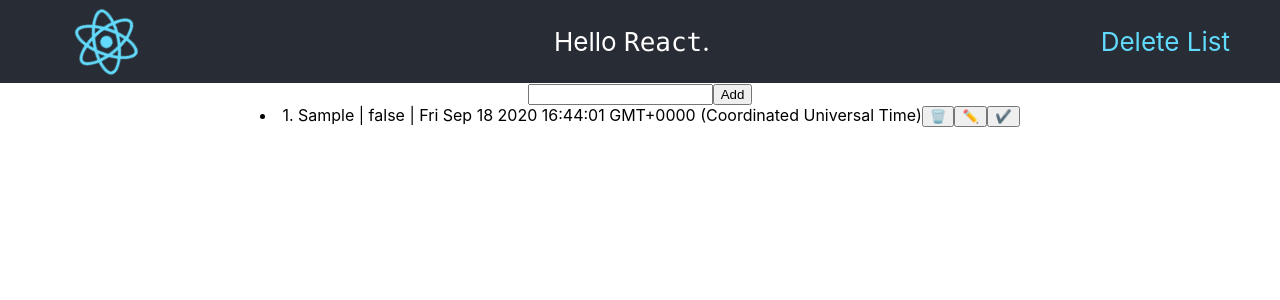
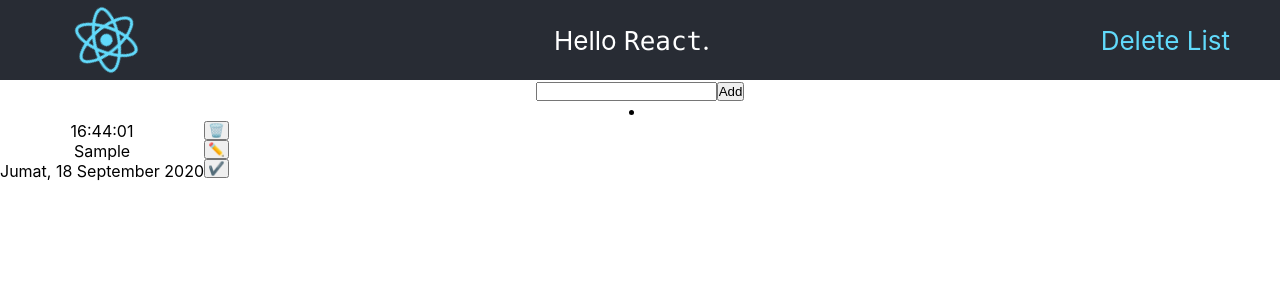
Before and after one commit to alvin-ictn/todo-react, a React (Create React App) app: page / in a window 1280 px wide. Both pictures are taken after typing "Sample" into the empty fields and a click on the button "Add". Shown: the top 300 px of the page. Built offline with nearby package versions, Linux system fonts and the light colour scheme.

Commit message:
change todoitem style

```diff
--- a/src/App.css
+++ b/src/App.css
@@ -1,3 +1,8 @@
+*, :after, :before {
+  margin: 0;
+  padding: 0;
+  box-sizing: content-box;
+}
 .App {
   text-align: center;
 }
--- /dev/null
+++ b/src/Component/Todo/Item.module.css
@@ -0,0 +1,17 @@
+.todo--item {
+  display: flex;
+  width:500px;
+}
+
+.todo--item--button {
+  display: flex;
+  flex-direction: column;
+}
+
+.todo--item > * > * {
+  width: 100%;
+
+}
+.todo--item--button {
+
+}
--- a/src/Component/Todo/TodoItem.js
+++ b/src/Component/Todo/TodoItem.js
@@ -1,25 +1,34 @@
 import React, { Component } from 'react'
 import Btn from "./Button"
+import styles from './Item.module.css'
 export default class TodoItem extends Component {
   //index={index+1} data={element} click={this.props.complete(index)} delete={this.props.delete} edit={this.props.edit}
 
   render() {
     const {index,completeTodo,editTodo} = this.props
     const {text,complete,date,edit} = this.props.data
+    console.log(new Date(date).toLocaleString("id-ID",{ weekday: 'long', year: 'numeric', month: 'long', day: 'numeric' }))
+    console.log( new Intl.DateTimeFormat('en', { year: 'numeric' }).format(new Date(date)))
     // console.log(this.)
     return (
-      <>
-         <span>{index+1}. {text} | {complete.toString()} | {new Date(date).toString()}</span>
-            <Btn onClick={() => this.props.removeTodo(index)}>
+      <div className={styles["todo--item"]}>
+        <div className={styles["todo--item--information"]}>
+          <p className={styles["todo--item--information--date"]}>{new Date(date).toLocaleTimeString("en-US",{hour12 : false})}</p>
+          <label htmlFor="" className={styles["todo--item--information--text"]}>{text}</label>
+          <p className={styles["todo--item--information--date"]}>{new Date(date).toLocaleString("id-ID",{ weekday: 'long', year: 'numeric', month: 'long', day: 'numeric' })}</p>
+        </div>
+        <div className={styles["todo--item--button"]}>
+          <Btn onClick={() => this.props.removeTodo(index)}>
               <span role="img" aria-label="delete">🗑️</span>
             </Btn>
             <Btn onClick={() => editTodo(index,text)}>
-            <span role="img" aria-label="edit">✏️</span>
+              <span role="img" aria-label="edit">✏️</span>
             </Btn>
             <Btn onClick={()=>completeTodo(index)}>
               {complete ? <span role="img" aria-label="uncomplete">❌</span> : <span role="img" aria-label="complete">✔️</span>}
             </Btn>
-      </>
+        </div>
+      </div>
     )
   }
 }
```
Also changed, not shown: 1 other file (tests, documents, lock files or other folders).
